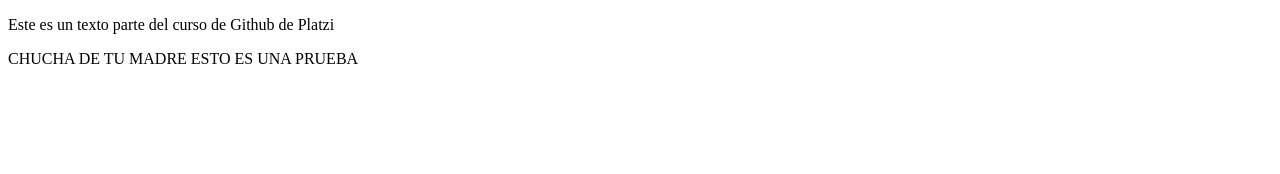
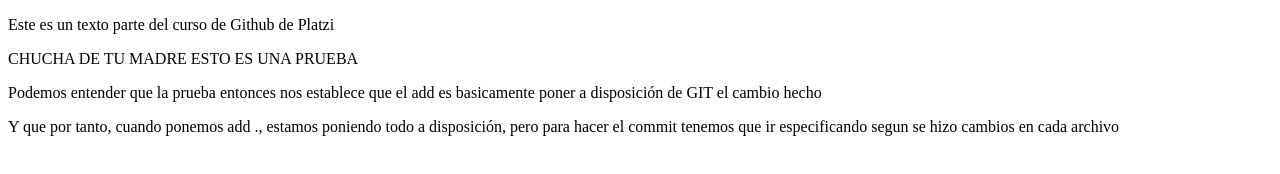
Before and after one commit to jojosseb/pruebaDeGithub, a plain HTML site: page index.html in a window 1280 px wide. Drawn offline with Linux system fonts and the light colour scheme.

Commit message:
Se agrego una descripción detallada respecto del funcionamiento del comando git add

```diff
--- a/index.html
+++ b/index.html
@@ -9,5 +9,7 @@
 <body>
     <p>Este es un texto parte del curso de Github de Platzi</p>
     <P>CHUCHA DE TU MADRE ESTO ES UNA PRUEBA</P>
+    <p>Podemos entender que la prueba entonces nos establece que el add es basicamente poner a disposición de GIT el cambio hecho</p>
+    <p>Y que por tanto, cuando ponemos add ., estamos poniendo todo a disposición, pero para hacer el commit tenemos que ir especificando segun se hizo cambios en cada archivo</p>
 </body>
 </html>
```
